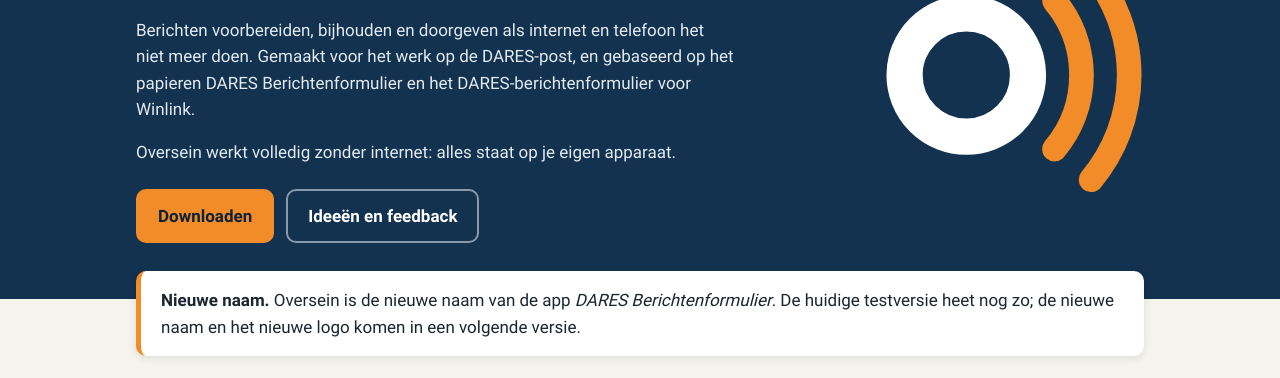
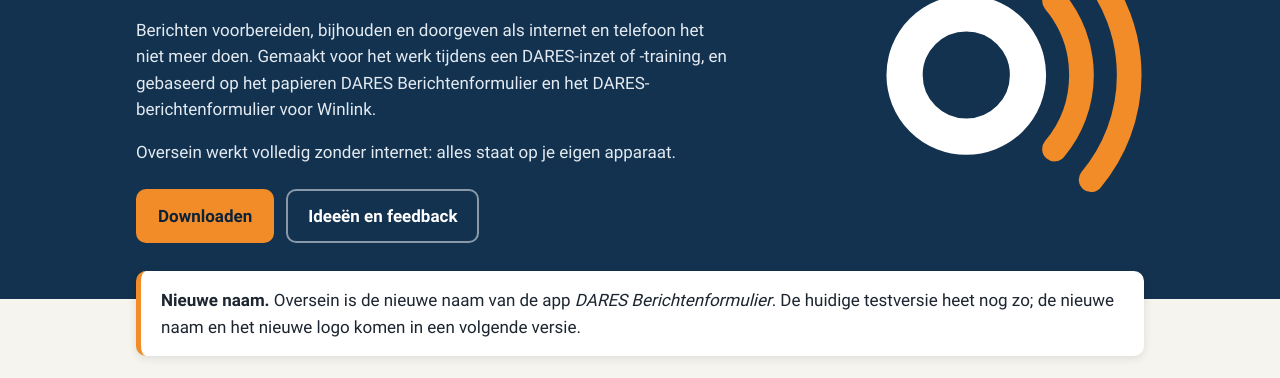
Before and after one commit to fvanson/oversein.nl, a plain HTML site: page index.html in a window 1280 px wide. Shown: the part 198-576 px from the top of the page. Drawn offline with Linux system fonts and the light colour scheme.

Commit message:
Home: top text matches the footer
Co-Authored-By: Claude Opus 5.5 <noreply@anthropic.com>

```diff
--- a/index.html
+++ b/index.html
@@ -4,7 +4,7 @@
 <meta charset="utf-8">
 <meta name="viewport" content="width=device-width, initial-scale=1">
 <title>Oversein: toolkit voor noodcommunicatie zonder internet</title>
-<meta name="description" content="Oversein is een app voor het werk op de DARES-post, gebaseerd op het papieren DARES Berichtenformulier en het DARES-berichtenformulier voor Winlink. Volledig offline, voor Windows en Android.">
+<meta name="description" content="Oversein is een app voor het werk tijdens een DARES-inzet of -training, gebaseerd op het papieren DARES Berichtenformulier en het DARES-berichtenformulier voor Winlink. Volledig offline, voor Windows en Android.">
 <meta name="theme-color" content="#12324F">
 <link rel="icon" href="assets/img/favicon.svg" type="image/svg+xml">
 <link rel="apple-touch-icon" href="assets/img/apple-touch-icon.png">
@@ -38,7 +38,7 @@
       <h1>Oversein</h1>
       <p class="tagline">Toolkit voor noodcommunicatie zonder internet</p>
       <p>Berichten voorbereiden, bijhouden en doorgeven als internet en telefoon het niet meer doen. Gemaakt voor het
-      werk op de DARES-post, en gebaseerd op het papieren DARES Berichtenformulier en het DARES-berichtenformulier
+      werk tijdens een DARES-inzet of -training, en gebaseerd op het papieren DARES Berichtenformulier en het DARES-berichtenformulier
       voor Winlink.</p>
       <p>Oversein werkt volledig zonder internet: alles staat op je eigen apparaat.</p>
       <div class="hero-actions">
```
